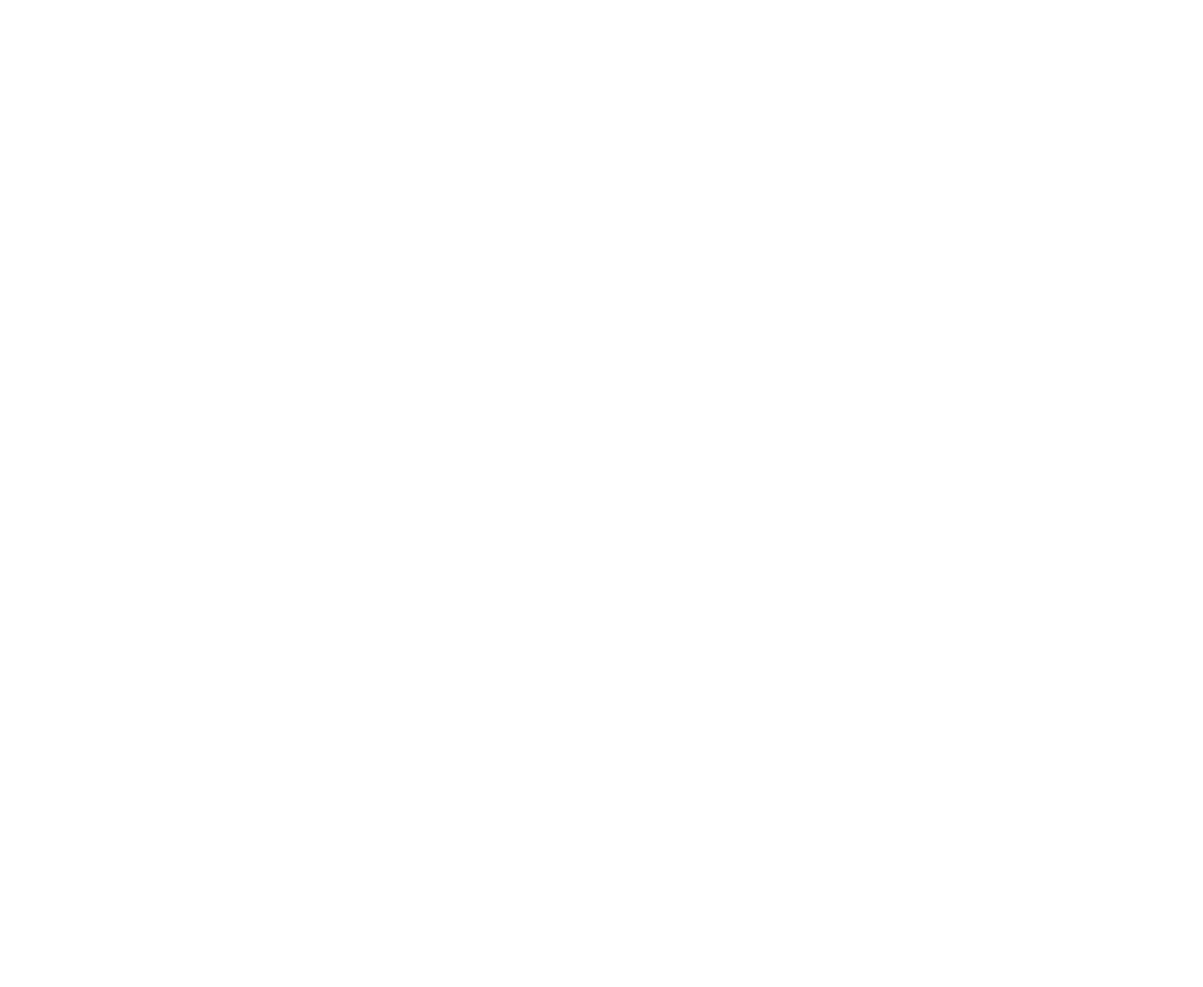
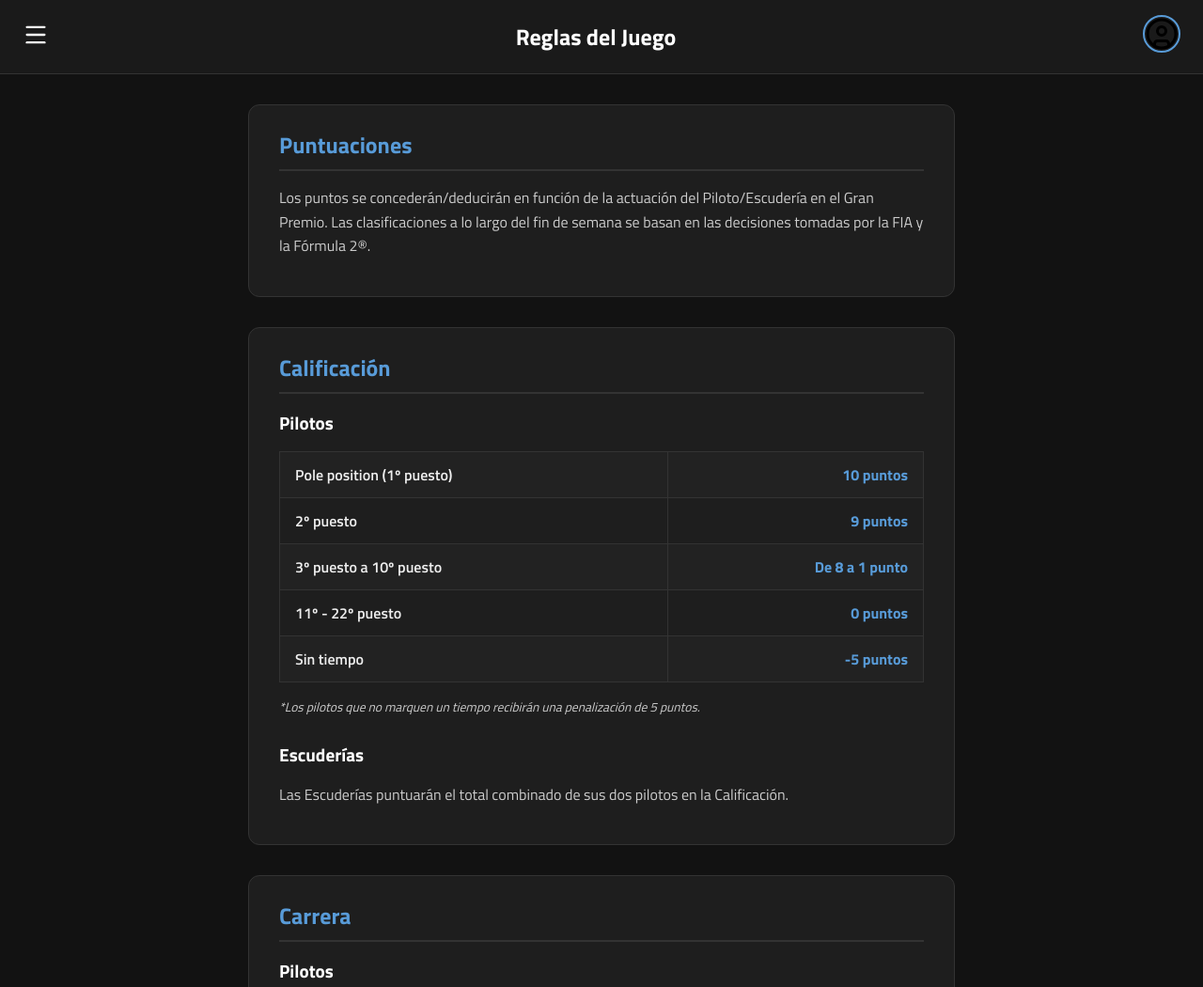
Before and after one commit to manu-fiuba/IntroTP, a plain HTML site: page frontend/rules.html in a window 1280 px wide. Shown: the top 1050 px of the page at 94% size. Before the commit the page ends 800 px from the top, so only its background shows below. Drawn offline with Linux system fonts and the light colour scheme.

Commit message:
front: página de reglas basada en fantasy.formula1.com/es/game-rules

```diff
--- a/frontend/css/style.css
+++ b/frontend/css/style.css
@@ -478,3 +478,78 @@ button:disabled, .btn:disabled {
 .auth-footer a:hover {
     text-decoration: underline;
 }
+
+/* --- PÁGINA DE REGLAS --- */
+
+.rules-container {
+    padding: 2rem 1.5rem;
+    max-width: 800px; /* Ancho óptimo para lectura */
+    margin: 0 auto;
+    display: flex;
+    flex-direction: column;
+    gap: 2rem;
+}
+
+.rules-box {
+    background-color: #1e1e1e;
+    border: 1px solid #333;
+    border-radius: 12px;
+    padding: 1.5rem 2rem;
+}
+
+.rules-box h2 {
+    color: #589bd8;
+    font-size: 1.5rem;
+    margin-bottom: 1rem;
+    border-bottom: 2px solid #333;
+    padding-bottom: 0.5rem;
+}
+
+.rules-box h3 {
+    font-size: 1.2rem;
+    color: #ffffff;
+    margin-bottom: 1rem;
+}
+
+.mt-1 {
+    margin-top: 1.5rem;
+}
+
+.rules-box p {
+    color: #cccccc;
+    line-height: 1.6;
+    margin-bottom: 1rem;
+}
+
+.rules-table {
+    width: 100%;
+    border-collapse: collapse;
+    margin-bottom: 1rem;
+}
+
+.rules-table td {
+    padding: 0.75rem 1rem;
+    border: 1px solid #333;
+    color: #eeeeee;
+}
+
+/* Efecto cebra para mejor lectura de datos */
+.rules-table tr:nth-child(odd) {
+    background-color: rgba(255, 255, 255, 0.02);
+}
+
+.rules-table td:first-child {
+    font-weight: 600;
+}
+
+.rules-table td:last-child {
+    text-align: right;
+    color: #589bd8; /* Destacamos los puntos en tu color primario */
+    font-weight: 700;
+}
+
+.rules-notes {
+    font-size: 0.85rem;
+    color: #888888;
+    font-style: italic;
+}
--- a/frontend/rules.html
+++ b/frontend/rules.html
@@ -0,0 +1,76 @@
+<!DOCTYPE html>
+<html lang="es">
+<head>
+    <meta charset="UTF-8">
+    <meta name="viewport" content="width=device-width, initial-scale=1.0">
+    <title>F2 Fantasy | Reglas del Juego</title>
+    <link rel="icon" type="image/x-icon" href="./img/favicon.ico">
+    <link rel="preconnect" href="https://fonts.googleapis.com">
+    <link rel="preconnect" href="https://fonts.gstatic.com" crossorigin>
+    <link href="https://fonts.googleapis.com/css2?family=Titillium+Web:wght@400;600;700;900&display=swap" rel="stylesheet">
+    <link rel="stylesheet" href="./css/style.css">
+</head>
+<body class="app-body">
+
+    <header class="app-header">
+        <button class="menu-btn" aria-label="Abrir menú">
+            <img src="./img/menu.svg" alt="Menú" width="28" height="28">
+        </button>
+        <h1 class="header-title">Reglas del Juego</h1>
+        <a href="profile.html" class="profile-link">
+            <img src="./img/circle-user.svg" alt="Perfil" class="pfp">
+        </a>
+    </header>
+
+    <main class="rules-container">
+
+        <section class="rules-box">
+            <h2>Puntuaciones</h2>
+            <p>Los puntos se concederán/deducirán en función de la actuación del Piloto/Escudería en el Gran Premio. Las clasificaciones a lo largo del fin de semana se basan en las decisiones tomadas por la FIA y la Fórmula 2®.</p>
+        </section>
+
+        <section class="rules-box">
+            <h2>Calificación</h2>
+            <h3>Pilotos</h3>
+            <table class="rules-table">
+                <tbody>
+                    <tr><td>Pole position (1º puesto)</td><td>10 puntos</td></tr>
+                    <tr><td>2º puesto</td><td>9 puntos</td></tr>
+                    <tr><td>3º puesto a 10º puesto</td><td>De 8 a 1 punto</td></tr>
+                    <tr><td>11º - 22º puesto</td><td>0 puntos</td></tr>
+                    <tr><td>Sin tiempo</td><td>-5 puntos</td></tr>
+                </tbody>
+            </table>
+            <p class="rules-notes">*Los pilotos que no marquen un tiempo recibirán una penalización de 5 puntos.</p>
+
+            <h3 class="mt-1">Escuderías</h3>
+            <p>Las Escuderías puntuarán el total combinado de sus dos pilotos en la Calificación.</p>
+        </section>
+
+        <section class="rules-box">
+            <h2>Carrera</h2>
+            <h3>Pilotos</h3>
+            <table class="rules-table">
+                <tbody>
+                    <tr><td>Posiciones ganadas</td><td>1 punto por posición</td></tr>
+                    <tr><td>Posiciones perdidas</td><td>-1 punto por posición</td></tr>
+                    <tr><td>Vuelta más rápida</td><td>10 puntos</td></tr>
+                    <tr><td>1º puesto</td><td>25 puntos</td></tr>
+                    <tr><td>2º puesto</td><td>18 puntos</td></tr>
+                    <tr><td>3º puesto</td><td>15 puntos</td></tr>
+                    <tr><td>No clasificado/DSQ</td><td>-20 puntos</td></tr>
+                </tbody>
+            </table>
+
+            <h3 class="mt-1">Gestión de equipos</h3>
+            <table class="rules-table">
+                <tbody>
+                    <tr><td>Exceder el límite de transferencias gratuitas</td><td>-10 puntos (por transferencia)</td></tr>
+                </tbody>
+            </table>
+        </section>
+
+    </main>
+
+</body>
+</html>
```
